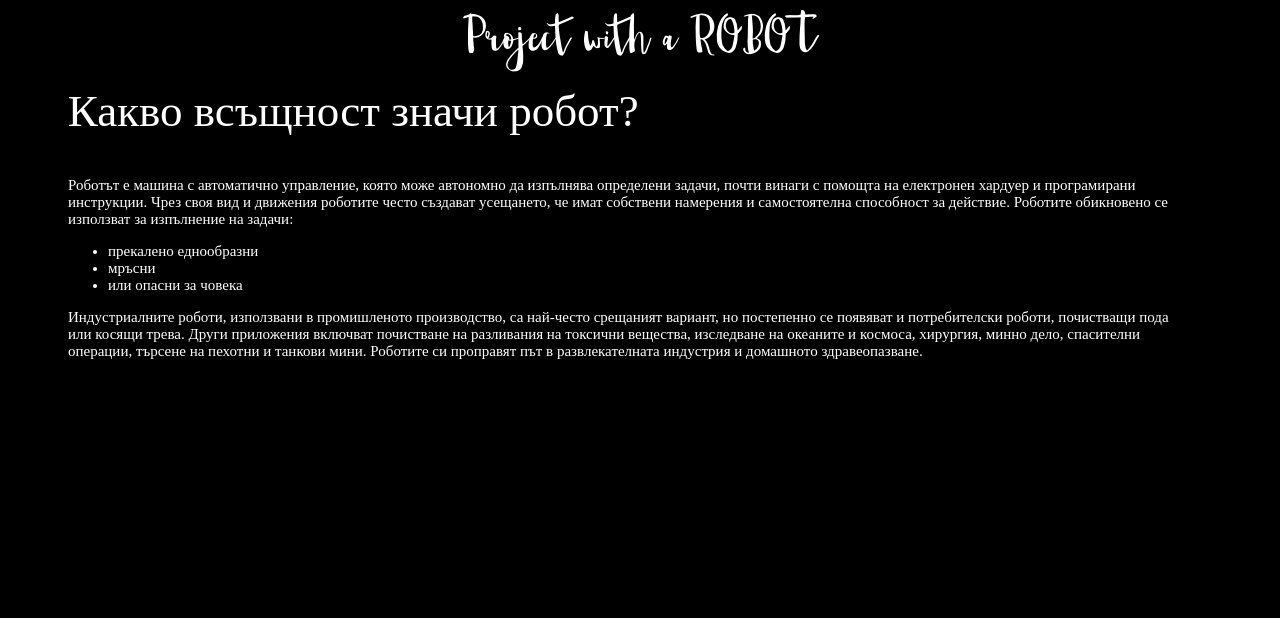
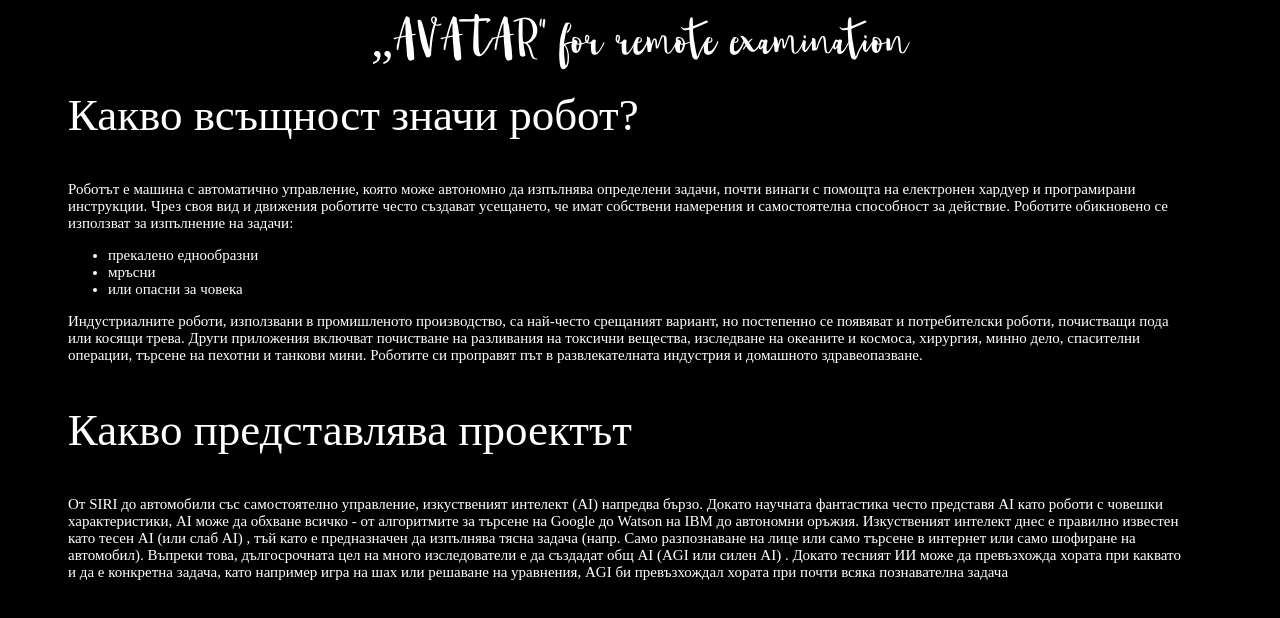
Before and after one commit to vladi2703/AIsiteProject, a plain HTML site: page Project.html in a window 1280 px wide. Drawn offline with nearby package versions, Linux system fonts and the light colour scheme.

Commit message:
Working on project page

```diff
--- a/Project.html
+++ b/Project.html
@@ -1,14 +1,14 @@
 <!DOCTYPE html>
 <html>
 <head>
-<title>Примерен проект с роботи</title>
+<title>„AVATAR” for remote examination</title>
 <meta charset="utf-8">
 <link rel="stylesheet" href="style.css">
 <link rel="stylesheet" href="https://unpkg.com/aos@next/dist/aos.css" />
 </head>
 <body>
     <div class="tryfont">
-        Project with a ROBOT
+      „AVATAR” for remote examination
     </div>
 
     <div class = "title">
@@ -25,7 +25,20 @@
 </ul>
 Индустриалните роботи, използвани в промишленото производство, са най-често срещаният вариант, но постепенно се появяват и потребителски роботи, почистващи пода или косящи трева. Други приложения включват почистване на разливания на токсични вещества, изследване на океаните и космоса, хирургия, минно дело, спасителни операции, търсене на пехотни и танкови мини. Роботите си проправят път в развлекателната индустрия и домашното здравеопазване.
         </div>
+
+ <div class = "title">
+Какво представлява проектът
+</div>
+
+<div class = "content" data-aos="zoom-in" >
+От SIRI до автомобили със самостоятелно управление, изкуственият интелект (AI) напредва бързо. Докато научната фантастика често представя AI като роботи с човешки характеристики, AI може да обхване всичко - от алгоритмите за търсене на Google до Watson на IBM до автономни оръжия.
+
+Изкуственият интелект днес е правилно известен като тесен AI (или слаб AI) , тъй като е предназначен да изпълнява тясна задача (напр. Само разпознаване на лице или само търсене в интернет или само шофиране на автомобил). Въпреки това, дългосрочната цел на много изследователи е да създадат общ AI (AGI или силен AI) . Докато тесният ИИ може да превъзхожда хората при каквато и да е конкретна задача, като например игра на шах или решаване на уравнения, AGI би превъзхождал хората при почти всяка познавателна задача
+</div>
+
+
 </body>
+
 
 <script src="https://unpkg.com/aos@next/dist/aos.js"></script>
 <script>
```
